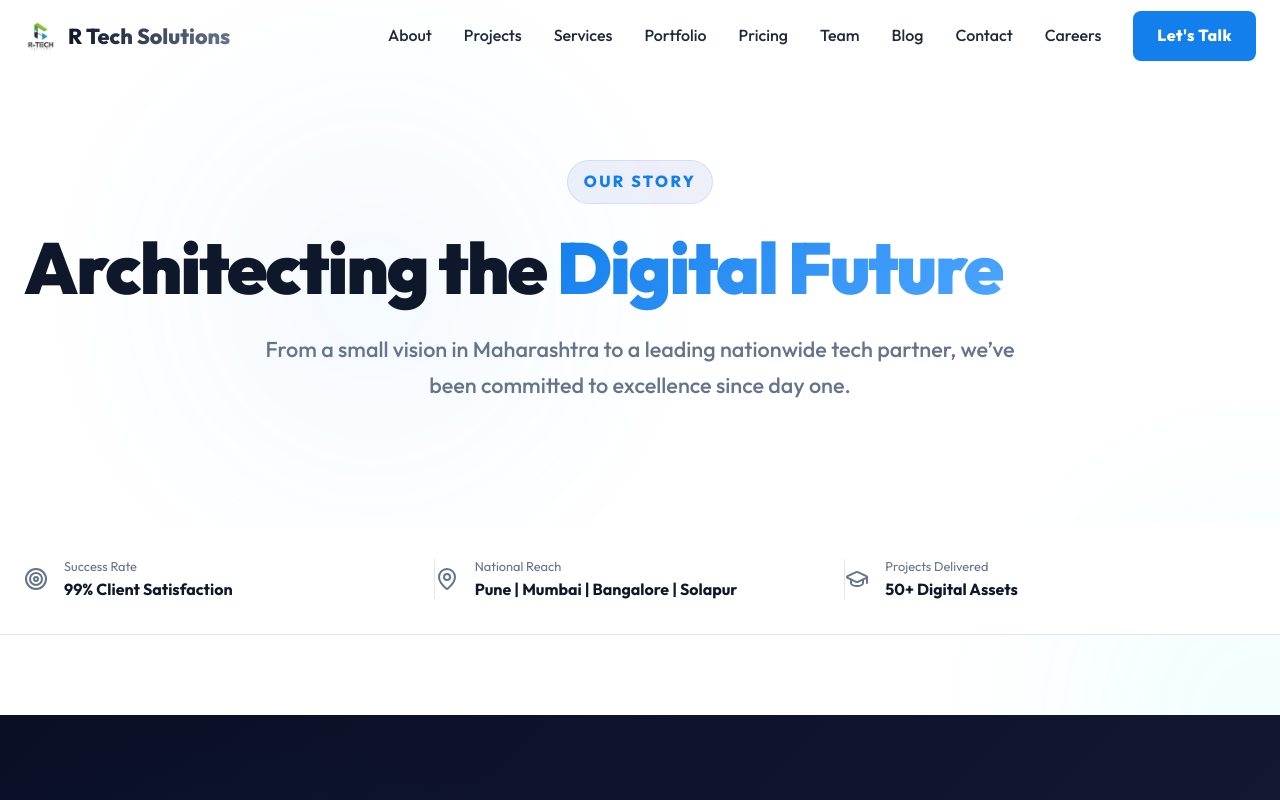
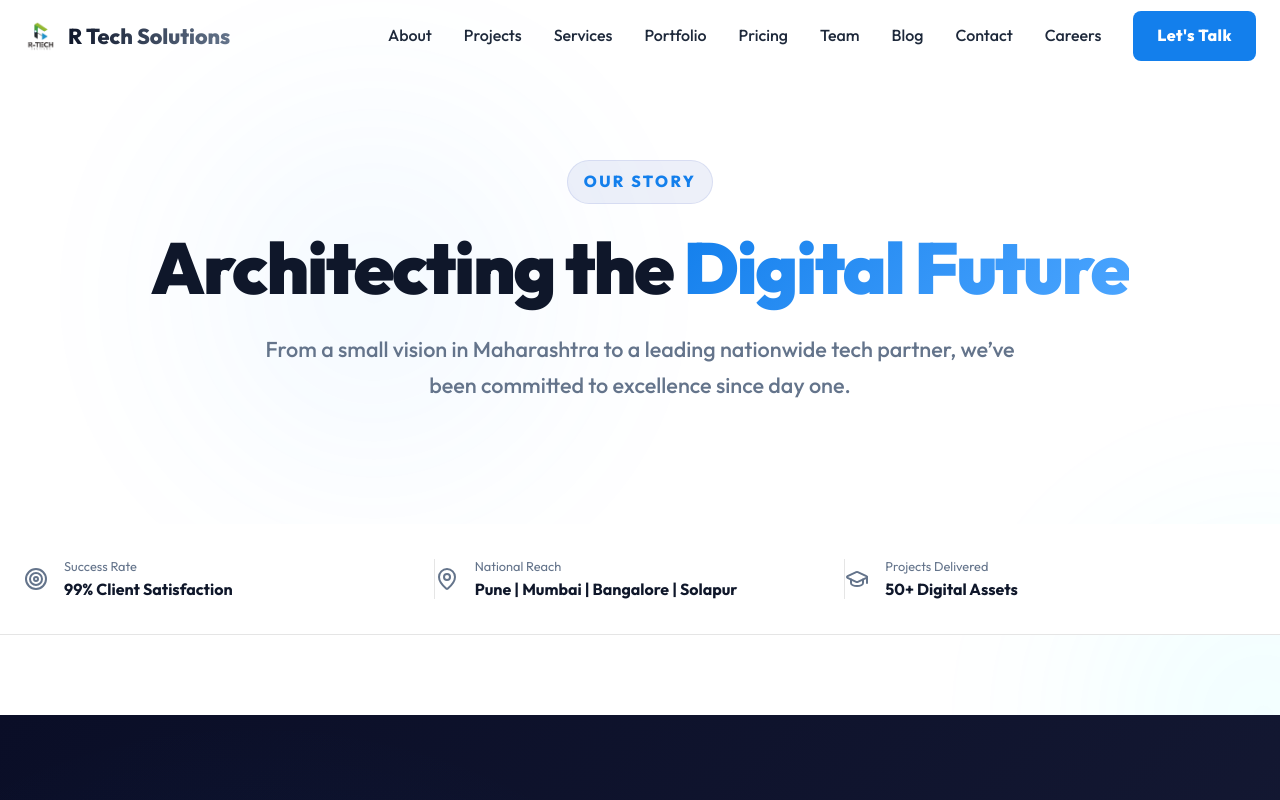
Before and after one commit to rushirakhe2027/New-R-TECH, a React (Vite) app: page /about in a window 1280 px wide. Shown: the top 800 px of the page. Built offline with nearby package versions, Linux system fonts and the light colour scheme.

Commit message:
fix: resolve section header and preloader alignment issues, add hardware domain

```diff
--- a/src/components/Hero.css
+++ b/src/components/Hero.css
@@ -34,7 +34,18 @@
     color: var(--secondary);
     margin-bottom: 24px;
     letter-spacing: -2px;
+}
+
+.hero-main-text {
     text-align: left;
+}
+
+.hero-main-text .hero-title {
+    text-align: left;
+}
+
+.hero-main-text .section-badge-premium {
+    margin-left: 0;
 }
 
 .hero-subtext-overhaul {
@@ -214,7 +225,10 @@
         grid-template-columns: 1fr;
         text-align: center;
     }
-    .hero-title {
+    .hero-main-text {
+        text-align: center;
+    }
+    .hero-main-text .hero-title {
         text-align: center;
     }
     .hero-subtext-overhaul { margin-left: auto; margin-right: auto; }
--- a/src/components/Preloader.css
+++ b/src/components/Preloader.css
@@ -13,6 +13,10 @@
 }
 
 .preloader-content {
+  display: flex;
+  flex-direction: column;
+  align-items: center;
+  justify-content: center;
   text-align: center;
 }
 
--- a/src/components/ProjectEstimator.jsx
+++ b/src/components/ProjectEstimator.jsx
@@ -9,7 +9,8 @@ const ProjectEstimator = () => {
   const estimates = {
     'Web': { 'Low': '₹40k - ₹80k', 'Medium': '₹80k - ₹1.5L', 'High': '₹2L+' },
     'App': { 'Low': '₹50k - ₹1L', 'Medium': '₹1L - ₹2.5L', 'High': '₹3L+' },
-    'AI': { 'Low': '₹75k - ₹1.5L', 'Medium': '₹1.5L - ₹4L', 'High': '₹5L+' }
+    'AI': { 'Low': '₹75k - ₹1.5L', 'Medium': '₹1.5L - ₹4L', 'High': '₹5L+' },
+    'IoT': { 'Low': '₹60k - ₹1L', 'Medium': '₹1L - ₹3L', 'High': '₹4L+' }
   };
 
   return (
@@ -26,13 +27,13 @@ const ProjectEstimator = () => {
             <div className="estimator-field">
               <label>Service Type</label>
               <div className="estimator-options">
-                {['Web', 'App', 'AI'].map(s => (
+                {['Web', 'App', 'AI', 'IoT'].map(s => (
                   <button
                     key={s}
                     className={service === s ? 'active' : ''}
                     onClick={() => setService(s)}
                   >
-                    {s === 'Web' ? 'Web Dev' : s === 'App' ? 'App Dev' : 'AI Solutions'}
+                    {s === 'Web' ? 'Web Dev' : s === 'App' ? 'App Dev' : s === 'AI' ? 'AI Solutions' : 'IoT / Hardware'}
                   </button>
                 ))}
               </div>
--- a/src/components/Team.jsx
+++ b/src/components/Team.jsx
@@ -1,5 +1,5 @@
 import React from 'react';
-import { Cpu, Globe, Smartphone, Cloud, PenTool, Database } from 'lucide-react';
+import { Cpu, Globe, Smartphone, Cloud, PenTool, Database, Microchip } from 'lucide-react';
 import './Team.css';
 
 const Team = () => {
@@ -33,6 +33,11 @@ const Team = () => {
       title: "Data Analytics",
       desc: "Transforming raw data into actionable business intelligence and dashboards.",
       icon: <Database size={40} className="domain-icon" />
+    },
+    {
+      title: "Hardware & IoT",
+      desc: "Custom embedded systems, smart devices, and complete Internet of Things integrations.",
+      icon: <Microchip size={40} className="domain-icon" />
     }
   ];
 
--- a/src/index.css
+++ b/src/index.css
@@ -186,6 +186,16 @@ h2 {
   line-height: 1.2;
 }
 
+.section-header {
+  text-align: center;
+  display: flex;
+  flex-direction: column;
+  align-items: center;
+  justify-content: center;
+  width: 100%;
+  margin: 0 auto;
+}
+
 .section-title {
   text-align: center;
   font-size: 3.5rem;
```
